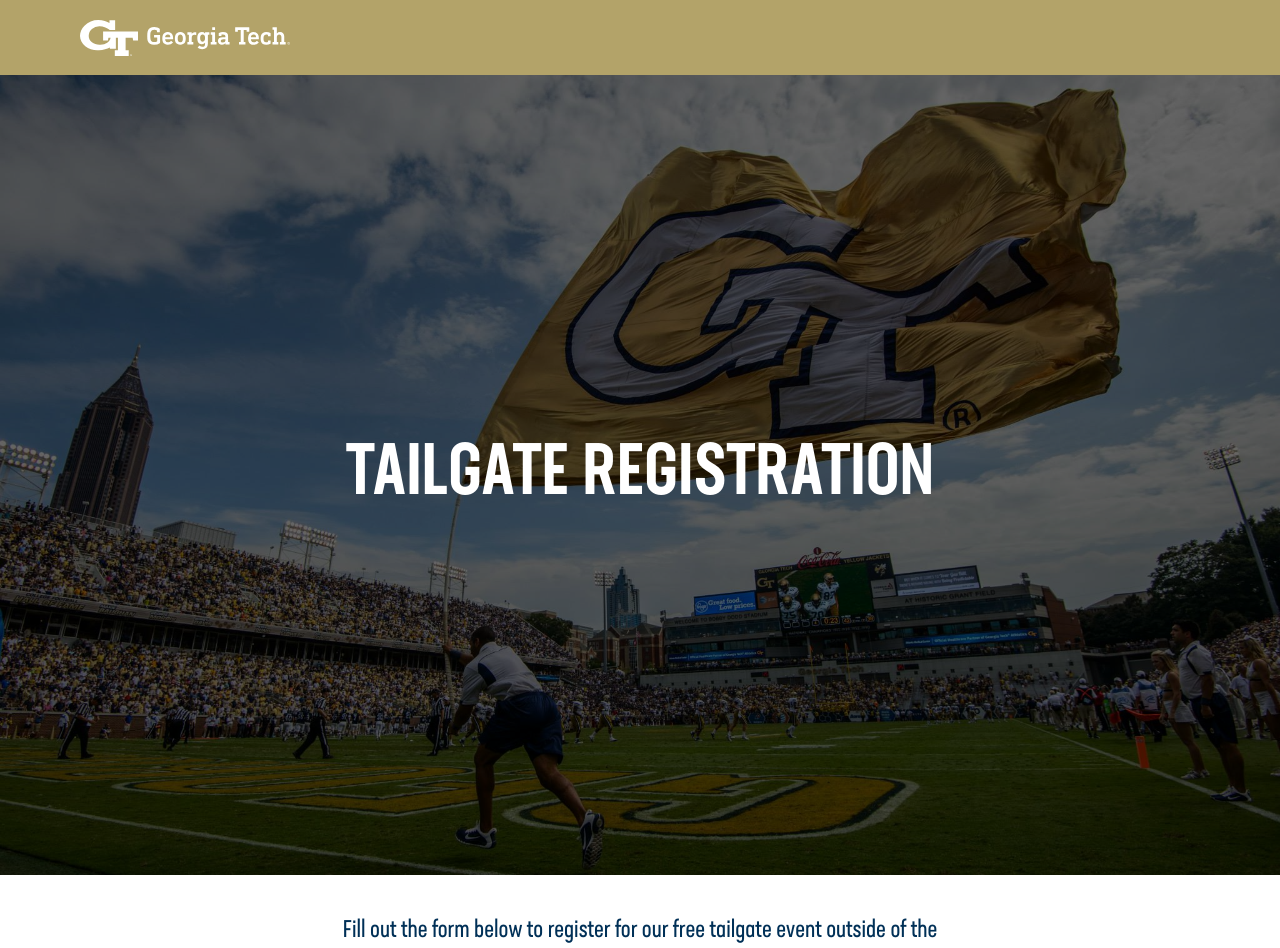
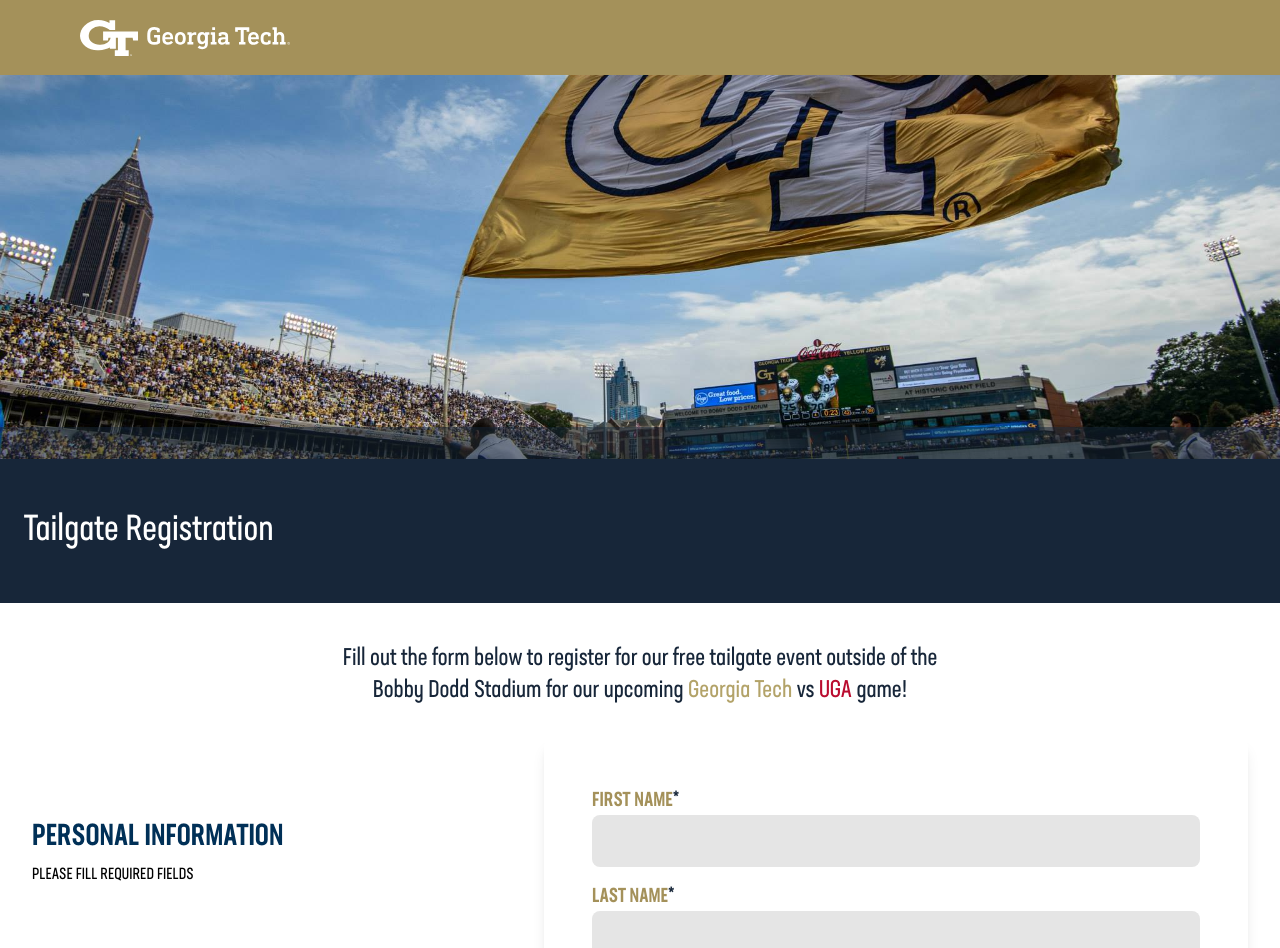
Before and after one commit to mannyaalonso/georgia-tech-tailgate, a React (Create React App) app in the folder client/: page / in a window 1280 px wide. Shown: the top 948 px of the page. Built offline with nearby package versions, Linux system fonts and the light colour scheme.

Commit message:
hero change with font

```diff
--- a/client/src/components/FormField.jsx
+++ b/client/src/components/FormField.jsx
@@ -10,14 +10,14 @@
 }) => {
   return (
     <div>
-      <h2 className="text-xl font-neusa_bold text-[#B3A369]">
+      <h2 className="text-xl font-neusa_bold text-[#a4915a]">
         {name.toUpperCase()}
-        {required && <span className="text-[#003057]">*</span>}
+        {required && <span className="text-[#172639]">*</span>}
       </h2>
       <label className="sr-only" htmlFor={id}></label>
       {!options ? (
         <input
-          className="w-full rounded-lg p-3 text-lg font-neusa_regular bg-[#E5E5E5] text-[#545454] focus:outline-[#B3A369]"
+          className="w-full rounded-lg p-3 text-lg font-neusa_regular bg-[#E5E5E5] text-[#545454] focus:outline-[#a4915a]"
           name={id}
           type={type}
           required={required}
--- a/client/src/components/Hero.jsx
+++ b/client/src/components/Hero.jsx
@@ -1,20 +1,14 @@
 const Hero = ({ title, image }) => {
-
   return (
-    <div className="bg-slate-300 h-screen">
-      <div className="bg-black h-screen w-screen absolute flex items-center justify-center">
-        <img
-          className="h-screen w-screen object-cover opacity-40"
-          src={image}
-          alt=""
-        />
-        <div className="absolute h-40 w-screen flex items-center justify-center flex-col">
-          <h1 className="text-white text-7xl text-center font-neusa_bold">
-            {title.toUpperCase()}
-          </h1>
-        </div>
+    <>
+      <div className="bg-slate-300 h-96">
+        <img className="h-96 w-screen object-cover" src={image} alt="" />
       </div>
-    </div>
+      <div className="bg-[#172639] h-8 -mt-8 opacity-50 "></div>
+      <div className="bg-[#172639] h-36 flex items-center">
+        <h1 className="ml-6 text-white text-4xl font-neusa_regular">{title}</h1>
+      </div>
+    </>
   )
 }
 
--- a/client/src/components/Intro.jsx
+++ b/client/src/components/Intro.jsx
@@ -1,6 +1,6 @@
 const Intro = () => {
   return (
-    <h3 className="text-center text-[#003057] font-neusa_regular text-2xl mx-20 sm:mx-32 md:mx-40 lg:mx-60 xl:mx-80 mt-10">
+    <h3 className="text-center text-[#172639] font-neusa_regular text-2xl mx-20 sm:mx-32 md:mx-40 lg:mx-60 xl:mx-80 mt-10">
       Fill out the form below to register for our free tailgate event outside of
       the Bobby Dodd Stadium for our upcoming{" "}
       <span id="border" className="text-[#B3A369]">
--- a/client/src/components/Nav.jsx
+++ b/client/src/components/Nav.jsx
@@ -5,7 +5,7 @@
 //575
 const Nav = () => {
   return (
-    <div className="h-[75px] bg-[#B3A369] flex items-center ">
+    <div className="h-[75px] bg-[#a4915a] flex items-center ">
       <Link to={"/"}>
         <img className="h-9 ml-20" src={svg} alt="" />
       </Link>
--- a/client/src/index.css
+++ b/client/src/index.css
@@ -13,6 +13,11 @@
   src: url("./assets/fonts/NeusaNextPro-CompactMedium.otf");
 }
 
+@font-face {
+  font-family: "IBM";
+  src: url("https://fonts.googleapis.com/css2?family=IBM+Plex+Sans:wght@500&display=swap");
+}
+
 input[type='radio'] {
     accent-color: #003057;
 }
--- a/client/src/pages/Registration.jsx
+++ b/client/src/pages/Registration.jsx
@@ -266,7 +266,7 @@
           onClick={handleClick}
           disabled={readyToSubmit ? false : true}
           className={`${
-            readyToSubmit ? "bg-[#003057] hover:bg-[#B3A369]" : "bg-[#E5E5E5]"
+            readyToSubmit ? "bg-[#003057] hover:bg-[#a4915a]" : "bg-[#E5E5E5]"
           } text-white p-4 w-32 rounded-full font-neusa_regular text-lg`}
         >
           Submit
--- a/client/src/pages/Result.jsx
+++ b/client/src/pages/Result.jsx
@@ -8,11 +8,11 @@
 
   return id === "success" ? (
     <div>
-      <Hero title={"YOUR FORM WAS RECIEVED!"} image={hero2} />
+      <Hero title={"Your Form Was Received!"} image={hero2} />
     </div>
   ) : (
     <div>
-      <Hero title={"Sorry, we ran into an error"} image={hero3} />
+      <Hero title={"Sorry, we ran into an error."} image={hero3} />
     </div>
   )
 }
--- a/client/tailwind.config.js
+++ b/client/tailwind.config.js
@@ -6,6 +6,7 @@
     fontFamily: {
       neusa_regular: ["Neusa-Regular"],
       neusa_bold: ["Neusa-Bold"],
+      ibm_plex_sans: ["IBM"],
     },
   },
   plugins: [],
```
Also changed, not shown: client/src/assets/images/hero3.jpg.
